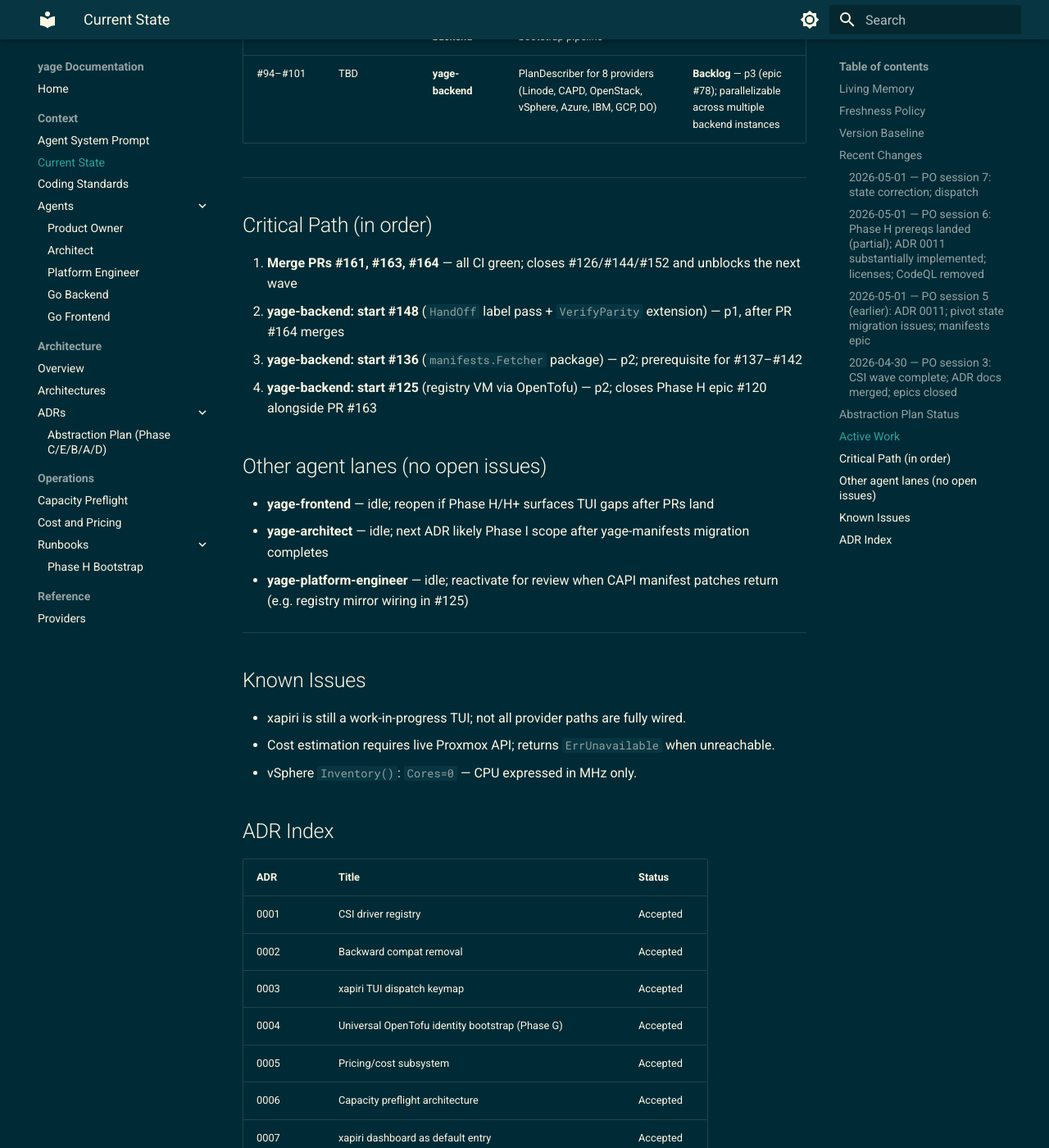
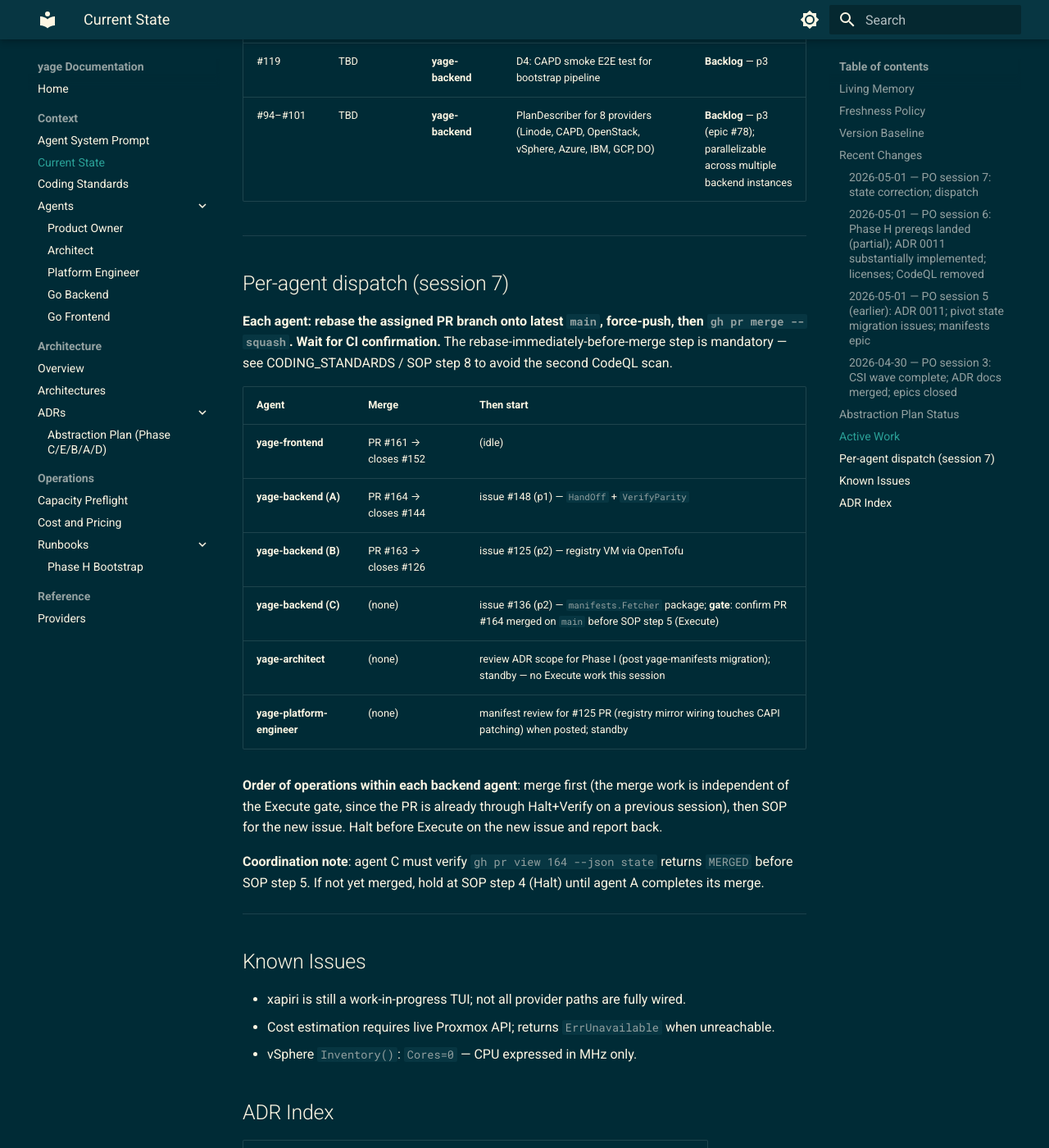
Before and after one commit to lpasquali/yage-docs, an MkDocs documentation site: the page built from docs/context/CURRENT_STATE.md, in a window 1280 px wide and 1400 px high, scrolled down 5081 px. Shown: the whole window at 82% size. Built offline with MkDocs 1.6.1 and Material for MkDocs 9.7.7, drawn with Linux system fonts in a browser that asks for light colours; the version menu is left out; some of the changed text lies outside the part shown.

Commit message:
docs(state): PO session 7 — per-agent dispatch with merge PR assignments
Update Active Work table and session 7 entry to assign each open PR to
a specific agent for rebase + merge:
- yage-frontend → PR #161 (closes #152)
- yage-backend (A) → PR #164 + issue #148
- yage-backend (B) → PR #163 + issue #125
- yage-backend (C) → issue #136 (gated on PR #164 merge)
- yage-architect / yage-platform-engineer → standby

Each agent rebases onto latest main before merge to avoid second CodeQL scan.

Co-Authored-By: Claude Sonnet 4.6 <noreply@anthropic.com>

```diff
--- a/docs/context/CURRENT_STATE.md
+++ b/docs/context/CURRENT_STATE.md
@@ -25,14 +25,14 @@ Last updated: **2026-05-01** — PO session 7: corrected CURRENT_STATE — PRs #
 
 **Correction:** Session 6 entry below originally listed PRs #161, #163, #164 as merged. GitHub shows all three are still **OPEN with CI green**. Issues #126, #144, #152 remain open until those PRs merge. Session 6 entry corrected; this entry records the dispatch.
 
-**Dispatched (yage-backend, parallel after PR #164 merges):**
-- #148 (p1) — `HandOffBootstrapSecretsToManagement` label-pass + `VerifyParity` extension (closes ADR 0011)
-- #136 (p2) — `internal/platform/manifests` Fetcher package (unblocks #137–#142)
-- #125 (p2) — bootstrap registry VM via OpenTofu (closes Phase H epic #120 alongside PR #163)
+**Per-agent dispatch (each agent merges its assigned PR, then starts the linked issue):**
+- **yage-frontend** — merge PR #161 (closes #152, xapiri admin token TUI). Idle after.
+- **yage-backend (A)** — merge PR #164 (closes #144), then issue #148 (p1) `HandOff` label-pass + `VerifyParity` extension.
+- **yage-backend (B)** — merge PR #163 (closes #126), then issue #125 (p2) bootstrap registry VM via OpenTofu.
+- **yage-backend (C)** — issue #136 (p2) `manifests.Fetcher` package; gate: confirm PR #164 is on `main` before Execute.
+- **yage-architect / yage-platform-engineer** — standby; reactivate for #125 PR manifest review and Phase I ADR scope.
 
-**Awaiting user merge:** PRs #161, #163, #164 (all CI green; rebase onto latest `main` immediately before merge per CodeQL-rescan rule).
-
-**Other agent lanes:** yage-frontend / yage-architect / yage-platform-engineer have no open issues; idle until follow-on work surfaces.
+**Merge protocol** (every agent): rebase onto latest `main` immediately before merging to avoid a second CodeQL scan; use `gh pr merge <N> --squash`.
 
 ---
 
@@ -114,12 +114,12 @@ Tracked in [yage-docs ADR](https://lpasquali.github.io/yage-docs/architecture/ad
 
 | Issue / PR | Branch | Agent | Description | Status |
 |---|---|---|---|---|
-| PR #161 | `worktree-agent-a2aa9a093ec134e40` | **user / yage-backend** | merge xapiri admin token TUI; closes #152 | **CI green** — awaiting merge |
-| PR #163 | `feat/126-issuing-ca` | **user / yage-backend** | merge EnsureIssuingCA; closes #126; advances epic #120 | **CI green** — awaiting merge |
-| PR #164 | `worktree-agent-af60c9cba9f0fffa6` | **user / yage-backend** | merge EnsureRepoSync; closes #144; unblocks #148/#125/#136 | **CI green** — awaiting merge |
-| #148 | TBD | **yage-backend** | Extend `HandOffBootstrapSecretsToManagement` (label-based yage-system copy) + extend `VerifyParity` (yage-system ns + labeled Secrets + yage-repos PVC) | **Dispatched** — p1; starts after PR #164 merges (#144 ✅ on merge, #145 ✅, #146 ✅, #147 ✅) |
-| #136 | TBD | **yage-backend** | `internal/platform/manifests` Fetcher package (MountRoot-based, no local clone) | **Dispatched** — p2; starts after PR #164 merges; prerequisite for #137–#142 |
-| #125 | TBD | **yage-backend** | orchestrator: provision bootstrap registry VM via OpenTofu | **Dispatched** — p2; starts after PR #164 merges (was blocked on #123 ✅, #124 ✅, #144) |
+| PR #161 | `worktree-agent-a2aa9a093ec134e40` | **yage-frontend** | rebase onto `main`, force-push, then `gh pr merge 161 --squash` — closes #152 (xapiri admin token TUI) | **CI green** — assigned for merge |
+| PR #163 | `feat/126-issuing-ca` | **yage-backend (B)** | rebase onto `main`, force-push, then `gh pr merge 163 --squash` — closes #126 (EnsureIssuingCA); advances epic #120 | **CI green** — assigned for merge |
+| PR #164 | `worktree-agent-af60c9cba9f0fffa6` | **yage-backend (A)** | rebase onto `main`, force-push, then `gh pr merge 164 --squash` — closes #144 (EnsureRepoSync); unblocks #148/#136/#125 | **CI green** — assigned for merge |
+| #148 | new branch | **yage-backend (A)** | after merging PR #164, start: extend `HandOffBootstrapSecretsToManagement` (label-based yage-system copy) + extend `VerifyParity` (yage-system ns + labeled Secrets + yage-repos PVC) | **Dispatched** — p1 |
+| #125 | new branch | **yage-backend (B)** | after merging PR #163 and confirming PR #164 merged, start: provision bootstrap registry VM via OpenTofu and auto-wire `ImageRegistryMirror` | **Dispatched** — p2 |
+| #136 | new branch | **yage-backend (C)** | after PR #164 merge confirmed, start: `internal/platform/manifests` Fetcher package (MountRoot-based, no local clone); ADR 0008 step 2 | **Dispatched** — p2; prerequisite for #137–#142 |
 | #137 | TBD | **yage-backend** | migrate `internal/capi/helmvalues/` to yage-manifests templates | **Blocked** on #136 |
 | #138 | TBD | **yage-backend** | migrate `internal/capi/wlargocd/` renderers to yage-manifests templates | **Blocked** on #136 |
 | #139 | TBD | **yage-backend** | migrate `internal/capi/postsync/` renderers to yage-manifests templates | **Blocked** on #136 |
@@ -131,18 +131,22 @@ Tracked in [yage-docs ADR](https://lpasquali.github.io/yage-docs/architecture/ad
 
 ---
 
-## Critical Path (in order)
+## Per-agent dispatch (session 7)
 
-1. **Merge PRs #161, #163, #164** — all CI green; closes #126/#144/#152 and unblocks the next wave
-2. **yage-backend: start #148** (`HandOff` label pass + `VerifyParity` extension) — p1, after PR #164 merges
-3. **yage-backend: start #136** (`manifests.Fetcher` package) — p2; prerequisite for #137–#142
-4. **yage-backend: start #125** (registry VM via OpenTofu) — p2; closes Phase H epic #120 alongside PR #163
+**Each agent: rebase the assigned PR branch onto latest `main`, force-push, then `gh pr merge --squash`. Wait for CI confirmation.** The rebase-immediately-before-merge step is mandatory — see CODING_STANDARDS / SOP step 8 to avoid the second CodeQL scan.
 
-## Other agent lanes (no open issues)
+| Agent | Merge | Then start |
+|---|---|---|
+| **yage-frontend** | PR #161 → closes #152 | (idle) |
+| **yage-backend (A)** | PR #164 → closes #144 | issue #148 (p1) — `HandOff` + `VerifyParity` |
+| **yage-backend (B)** | PR #163 → closes #126 | issue #125 (p2) — registry VM via OpenTofu |
+| **yage-backend (C)** | (none) | issue #136 (p2) — `manifests.Fetcher` package; **gate**: confirm PR #164 merged on `main` before SOP step 5 (Execute) |
+| **yage-architect** | (none) | review ADR scope for Phase I (post yage-manifests migration); standby — no Execute work this session |
+| **yage-platform-engineer** | (none) | manifest review for #125 PR (registry mirror wiring touches CAPI patching) when posted; standby |
 
-- **yage-frontend** — idle; reopen if Phase H/H+ surfaces TUI gaps after PRs land
-- **yage-architect** — idle; next ADR likely Phase I scope after yage-manifests migration completes
-- **yage-platform-engineer** — idle; reactivate for review when CAPI manifest patches return (e.g. registry mirror wiring in #125)
+**Order of operations within each backend agent**: merge first (the merge work is independent of the Execute gate, since the PR is already through Halt+Verify on a previous session), then SOP for the new issue. Halt before Execute on the new issue and report back.
+
+**Coordination note**: agent C must verify `gh pr view 164 --json state` returns `MERGED` before SOP step 5. If not yet merged, hold at SOP step 4 (Halt) until agent A completes its merge.
 
 ---
 
```
